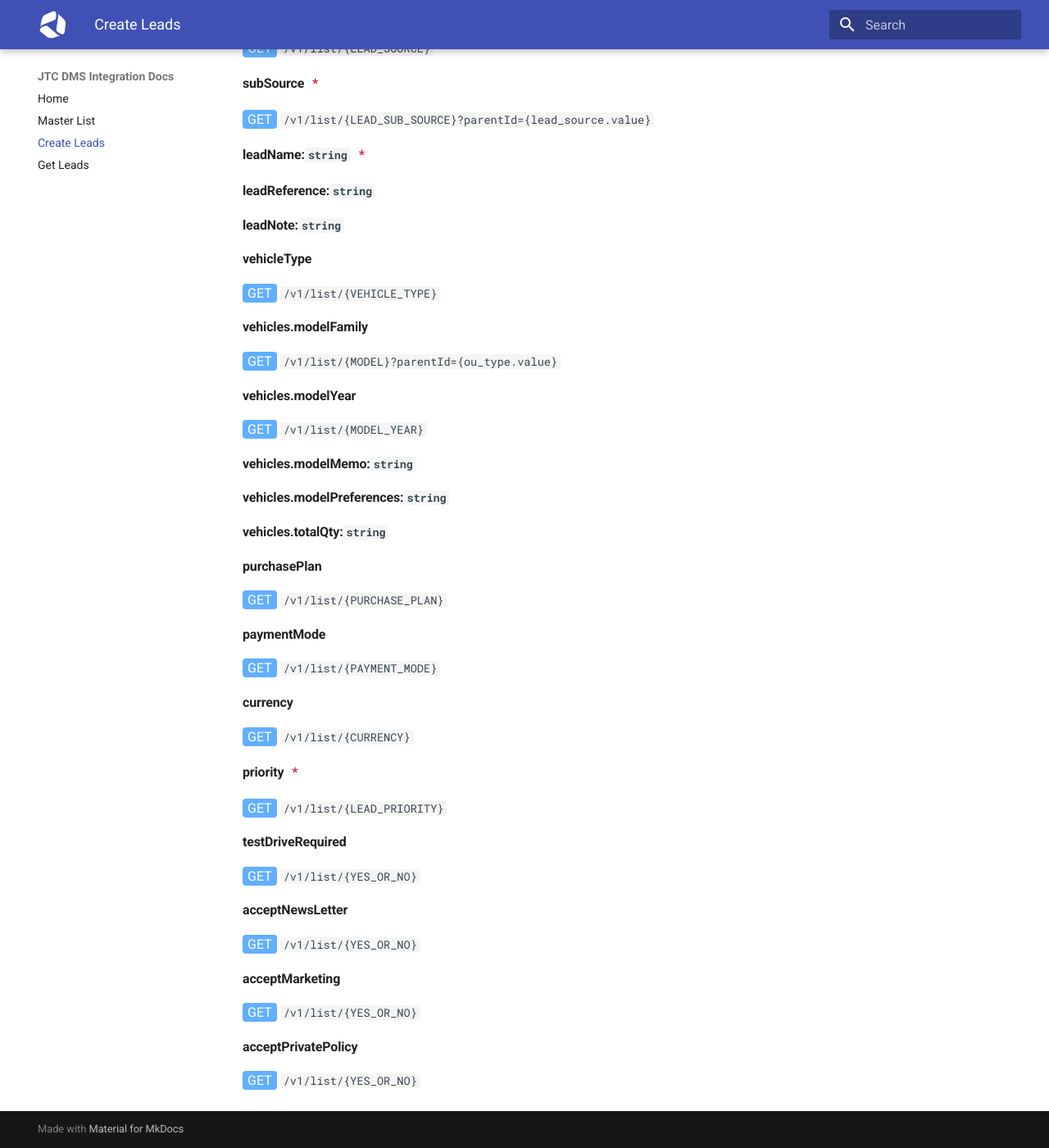
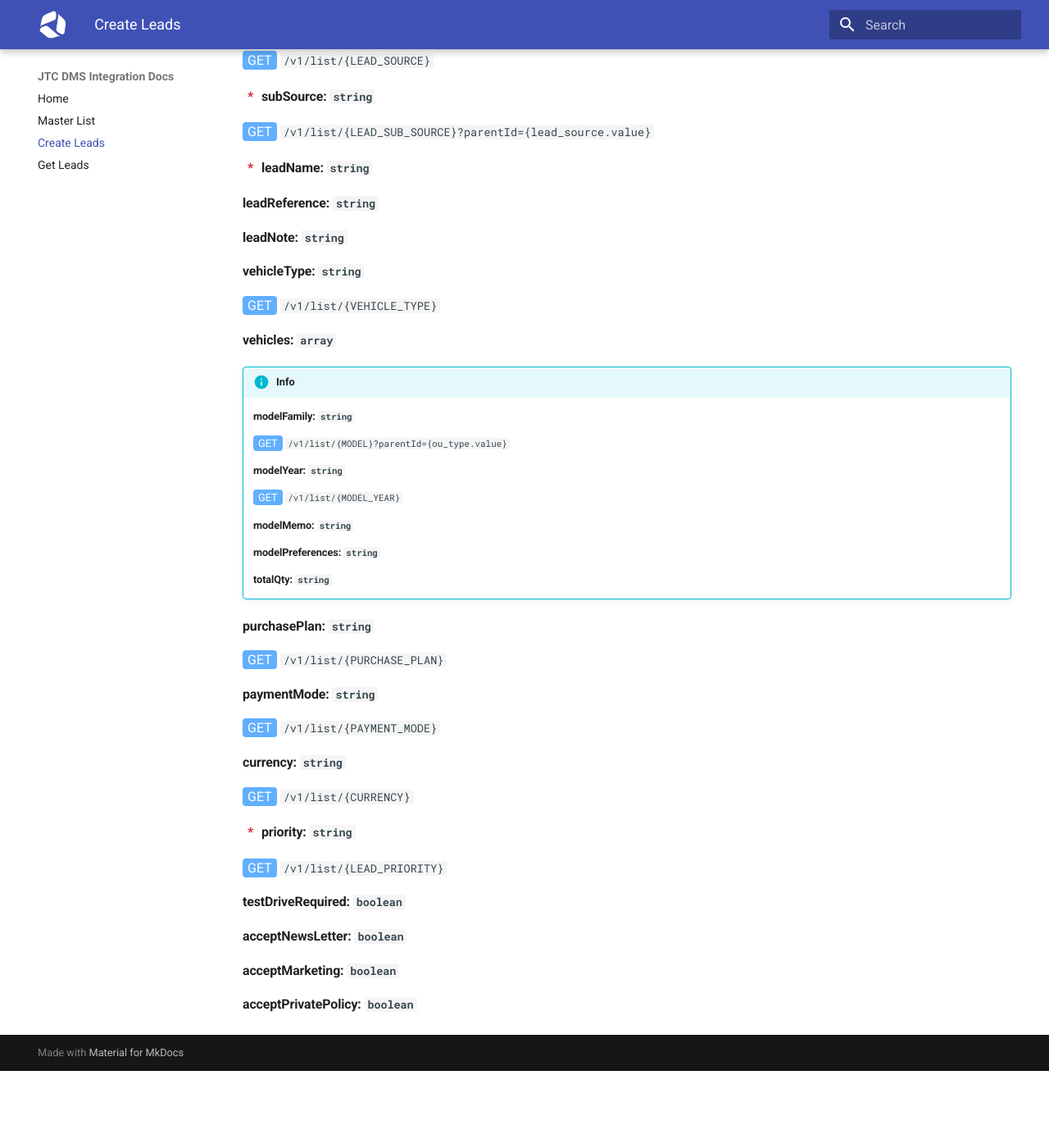
Before and after one commit to aljabr-trading/dms-external-docs, an MkDocs documentation site: the page built from docs/create-leads.md, in a window 1280 px wide and 1400 px high, scrolled down 6680 px. Shown: the whole window at 82% size. Built offline with MkDocs 1.6.1 and Material for MkDocs 9.7.7, drawn with Linux system fonts in a browser that asks for light colours; after the commit the page ends 7986 px from its top, so only the background shows below that; some of the changed text lies outside the part shown.

Commit message:
fix: updated the document

````diff
--- a/docs/create-leads.md
+++ b/docs/create-leads.md
@@ -4,7 +4,6 @@ hide:
 ---
 
 ## API endpoint
-
 
 ```
 PROD: https://dms-gs.jtc.aljabr.com.sa/gs
@@ -13,9 +12,9 @@ TEST: https://dms-gs-test.jtc.aljabr.com.sa/gs
 
 <a><span class="http-get">POST</span></a> `/v1/leads/bulks`
 
+---
 
----
-Refere the comment  <span class="flag-required"> //Mandatory</span>  means the property is required
+Refere the comment <span class="flag-required"> //Mandatory</span> means the property is required
 
 ### 📌 API
 
@@ -84,15 +83,13 @@ sample data with reference of master list mapping
 }
 ```
 
-
-
-
 #### Request Body <span class="flag-required"></span>
 
 Below are the possible values for creating lead and properties will be mandatory or optionals based on business conditions and type of the leads
 
 !!!Note
     Minimum 1 Lead and Maximum 20 leads per request will be allowed and for each lead minimum one vehicle details and maximum 5 vehicle details will be allowed.
+
 <!--
 ```json
 {
@@ -157,7 +154,8 @@ Below are the possible values for creating lead and properties will be mandatory
 ```
 -->
 
-#### Lead Type : Company  (Sample Json)
+#### Lead Type : Company (Sample Json)
+
 ```json
 {
   "leads": [                                                    // Minimum 1 & Maximum 20
@@ -215,17 +213,17 @@ Below are the possible values for creating lead and properties will be mandatory
 
 ```
 
-#### Lead Type : Individual  (Sample Json)
+#### Lead Type : Individual (Sample Json)
 
 ```json
 {
-  "leads": [                                            // Minimum 1 & Maximum 20
+  "leads": [                                                      // Minimum 1 & Maximum 20
     {
-      "leadType": "Individual",                         // Mandatory
+      "leadType": "Individual",                                   // Mandatory
       "title": "Mr",
       "gender": "Male",
-      "nationality": "Saudi Arabian",                   // Mandatory
-      "firstName": "",                                  // Mandatory
+      "nationality": "Saudi Arabian",                             // Mandatory
+      "firstName": "",                                            // Mandatory
       "middleName": "",
       "lastName": "",
       "contactName": "",
@@ -233,64 +231,62 @@ Below are the possible values for creating lead and properties will be mandatory
       "companyIndustryType": "",
       "dateOfBirth": "yyyy-MM-dd",
       "occupation": "",
-      "customerCountry": "Saudi Arabia",                // Mandatory
-      "customerRegion": "Riyadh",                       // Mandatory
-      "customerCity": "Afif",                           // Mandatory
+      "customerCountry": "Saudi Arabia",                          // Mandatory
+      "customerRegion": "Riyadh",                                 // Mandatory
+      "customerCity": "Afif",                                     // Mandatory
       "address1": "",
       "address2": "",
-      "phoneCode": "00966",                             // Mandatory
-      "phoneNumber": "",                                // Mandatory
+      "phoneCode": "00966",                                       // Mandatory
+      "phoneNumber": "",                                          // Mandatory
       "email": "",
       "monthlyIncome": "5000-10000 SAR",
-      "preferredLanguage": "Arabic",                    // Mandatory
+      "preferredLanguage": "Arabic",                              // Mandatory
       "preferredContactType": "Email",
-      "company": "JTC",                                 // Mandatory
-      "brand": "KIA",                                   // Mandatory
-      "businessArea": "Sales",                          // Mandatory
+      "company": "JTC",                                           // Mandatory
+      "brand": "KIA",                                             // Mandatory
+      "businessArea": "Sales",                                    // Mandatory
       "branch": "string",
       "leadDate": "yyyy-MM-dd",
-      "interest": "Price Quote",                         // Mandatory
-      "source": "Direct Contact",                        // Mandatory
-      "subSource": "Email",                              // Mandatory
-      "leadName": "",                                    // Mandatory
+      "interest": "Price Quote",                                  // Mandatory
+      "source": "Direct Contact",                                 // Mandatory
+      "subSource": "Email",                                       // Mandatory
+      "leadName": "",                                             // Mandatory
       "leadReference": "",
       "leadNote": "",
       "vehicleType": "New",
-      "vehicles": [          // Minimum 1 & Maximum 5    // Mandatory
+      "vehicles": [                   // Minimum 1 & Maximum 5    // Mandatory
         {
-          "modelFamily": "RIO",                          // Mandatory
+          "modelFamily": "RIO",                                   // Mandatory
           "modelYear": "2024",
           "modelMemo": "",
           "modelPreferences": "",
-          "totalQty": 1                                  // Mandatory
+          "totalQty": 1                                           // Mandatory
         }
       ],
       "purchasePlan": "Within 30 Days",
       "paymentMode": "Credit",
       "currency": "SAR",
-      "priority": "Warm",                                // Mandatory
-      "testDriveRequired": true,                         // Mandatory
-      "acceptNewsLetter": true,                          // Mandatory
-      "acceptMarketing": true,                           // Mandatory
-      "acceptPrivatePolicy": true                        // Mandatory
+      "priority": "Warm",                                         // Mandatory
+      "testDriveRequired": true,                                  // Mandatory
+      "acceptNewsLetter": true,                                   // Mandatory
+      "acceptMarketing": true,                                    // Mandatory
+      "acceptPrivatePolicy": true                                 // Mandatory
     }
   ],
   "isProcessed": 1
 }
-
 ```
-
 
 #### Response
 
 ```json
 integer
 ```
-!!!warning "Maximum 20 leads are allowed"
----
 
+!!!warning
+    "Maximum 20 leads are allowed"
 
-#### leadType <span class="flag-required">*</span>
+#### <span class="flag-required">\*</span> leadType: `string`
 
 <a><span class="http-get">GET</span></a> `/v1/list/{CUSTOMER_TYPE}`
 
@@ -305,159 +301,151 @@ integer
     2. `contactName`
     3. `companyName`
 
-
-#### companyIndustryType
+#### companyIndustryType: `string`
 
 <a><span class="http-get">GET</span></a> `/v1/list/{CUSTOMER_INDUSTRY_TYPE}`
 
-#### contactName:`string`
+#### contactName: `string`
 
-#### companyName:`string`
+#### companyName: `string`
 
-#### title
+#### title: `string`
 
 <a><span class="http-get">GET</span></a> `/v1/list/{TITLE}`
 
-#### nationality
+#### nationality: `string`
 
 <a"><span class="http-get">GET</span></a> `/v1/list/{NATIONALITY}`
 
-#### gender
+#### gender: `string`
 
 <a><span class="http-get">GET</span></a> `/v1/list/{GENDER}`
 
-#### firstName:`string`
+#### firstName: `string`
 
-#### lastName:`string`
+#### lastName: `string`
 
-#### middleName:`string`
+#### middleName: `string`
 
-#### dateOfBirth:`yyyy-MM-dd`
+#### dateOfBirth: `yyyy-MM-dd`
 
-#### occupation:`string`
+#### occupation: `string`
 
-#### customerCountry <span class="flag-required">*</span>
+#### <span class="flag-required">\*</span> customerCountry: `string`
 
 <a><span class="http-get">GET</span></a> `/v1/list/{COUNTRY}`
 
-#### customerRegion <span class="flag-required">*</span>
+#### <span class="flag-required">\*</span> customerRegion: `string`
 
 <a><span class="http-get">GET</span></a> `/v1/list/{REGION}?parentId={customerCountry.value}`
 
-#### customerCity <span class="flag-required">*</span>
+####<span class="flag-required">\*</span> customerCity: `string`
 
 <a><span class="http-get">GET</span></a> `/v1/list/{CITY}?parentId={customerRegion.value}`
 
-#### address1:`string`
+#### address1: `string`
 
-#### address2:`string`
+#### address2: `string`
 
-#### phoneCode <span class="flag-required">*</span>
+#### <span class="flag-required">\*</span> phoneCode: `string`
 
 <a><span class="http-get">GET</span></a> `/v1/list/{PHONE_CODE}`
 
-#### phoneNumber:`string`
+#### phoneNumber: `string`
 
 !!! note "phoneNumber length should be 9 characters"
 
-#### email:`string`
+#### email: `string`
 
-#### monthlyIncome
+#### monthlyIncome: `string`
 
 <a><span class="http-get">GET</span></a> `/v1/list/{LEAD_MONTHLY_INCOME}`
 
-#### preferredLanguage <span class="flag-required">*</span>
+#### <span class="flag-required">\*</span> preferredLanguage: `string`
 
 <a><span class="http-get">GET</span></a> `/v1/list/{LANGUAGE}`
 
-#### preferredContactType
+#### preferredContactType: `string`
 
 <a><span class="http-get">GET</span></a> `/v1/list/{CONTACT_TYPE}`
 
-#### company:`JTC`
+#### company: `string`
 
-#### ou <span class="flag-required">*</span>
+#### <span class="flag-required">\*</span> ou: `string`
 
 <a><span class="http-get">GET</span></a> `/v1/list/{OU_TYPE}`
 
-#### businessArea <span class="flag-required">*</span>
+#### <span class="flag-required">\*</span> businessArea: `string`
 
 <a><span class="http-get">GET</span></a> `/v1/list/{BUSINESS_AREA}?parentId={ou_type.value}`
 
-#### branch <span class="flag-required">*</span>
+#### <span class="flag-required">\*</span> branch: `string`
 
 <a><span class="http-get">GET</span></a> `/v1/list/{BRANCH_TYPE}?parentId={branch_type.value}`
 
-#### leadDate:`string` <span class="flag-required">*</span>
+#### <span class="flag-required">\*</span> leadDate: `string`
 
-#### leadInterest <span class="flag-required">*</span>
+#### <span class="flag-required">\*</span> leadInterest: `string`
 
 <a><span class="http-get">GET</span></a> `/v1/list/{LEAD_INTEREST}`
 
-#### source <span class="flag-required">*</span>
+#### <span class="flag-required">\*</span> source: `string`
 
 <a><span class="http-get">GET</span></a> `/v1/list/{LEAD_SOURCE}`
 
-#### subSource <span class="flag-required">*</span>
+#### <span class="flag-required">\*</span> subSource: `string`
 
 <a><span class="http-get">GET</span></a> `/v1/list/{LEAD_SUB_SOURCE}?parentId={lead_source.value}`
 
-#### leadName:`string` <span class="flag-required">*</span>
+#### <span class="flag-required">\*</span> leadName: `string`
 
-#### leadReference:`string`
+#### leadReference: `string`
 
-#### leadNote:`string`
+#### leadNote: `string`
 
-#### vehicleType
+#### vehicleType: `string`
 
 <a><span class="http-get">GET</span></a> `/v1/list/{VEHICLE_TYPE}`
 
-#### vehicles.modelFamily
+#### vehicles: `array`
+!!! info
+    #### modelFamily: `string`
 
-<a><span class="http-get">GET</span></a> `/v1/list/{MODEL}?parentId={ou_type.value}`
+    <a><span class="http-get">GET</span></a> `/v1/list/{MODEL}?parentId={ou_type.value}`
 
-#### vehicles.modelYear
+    #### modelYear: `string`
 
-<a><span class="http-get">GET</span></a> `/v1/list/{MODEL_YEAR}`
+    <a><span class="http-get">GET</span></a> `/v1/list/{MODEL_YEAR}`
 
-<!-- should I keep as not in json -->
-#### vehicles.modelMemo:`string`
+    <!-- should I keep as not in json -->
+    #### modelMemo: `string`
 
-<!-- should I keep as not in json -->
-#### vehicles.modelPreferences:`string`
+    <!-- should I keep as not in json -->
+    #### modelPreferences: `string`
 
-<!-- should I keep as not in json -->
-#### vehicles.totalQty:`string`
+    <!-- should I keep as not in json -->
+    #### totalQty: `string`
 
-
-#### purchasePlan
+#### purchasePlan: `string`
 
 <a><span class="http-get">GET</span></a> `/v1/list/{PURCHASE_PLAN}`
 
-#### paymentMode
+#### paymentMode: `string`
 
 <a><span class="http-get">GET</span></a> `/v1/list/{PAYMENT_MODE}`
 
-#### currency
+#### currency: `string`
 
 <a><span class="http-get">GET</span></a> `/v1/list/{CURRENCY}`
 
-#### priority <span class="flag-required">*</span>
+#### <span class="flag-required">\*</span> priority: `string`
 
 <a><span class="http-get">GET</span></a> `/v1/list/{LEAD_PRIORITY}`
 
-#### testDriveRequired
+#### testDriveRequired: `boolean`
 
-<a><span class="http-get">GET</span></a> `/v1/list/{YES_OR_NO}`
+#### acceptNewsLetter: `boolean`
 
-#### acceptNewsLetter
+#### acceptMarketing: `boolean`
 
-<a><span class="http-get">GET</span></a> `/v1/list/{YES_OR_NO}`
-
-#### acceptMarketing
-
-<a><span class="http-get">GET</span></a> `/v1/list/{YES_OR_NO}`
-
-#### acceptPrivatePolicy
-
-<a><span class="http-get">GET</span></a> `/v1/list/{YES_OR_NO}`
+#### acceptPrivatePolicy: `boolean`
````
Also changed, not shown: site/create-leads/index.html, site/search/search_index.json, 1 other file.
